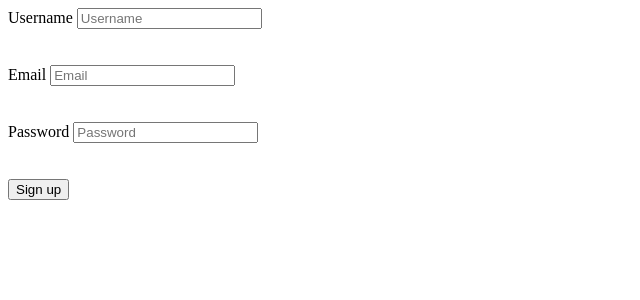
After one commit to ArshadQamar/FirstFlaskProject, a Flask app: page /signup in a window 1280 px wide. The commit adds this page. Shown: the top 300 px of the page, without its empty margins (0-640 px from the left). Run offline with Flask 3, Linux system fonts and the light colour scheme.

Commit message:
Implemented a prototype signup and authentication using dictionary as database

```diff
--- a/app.py
+++ b/app.py
@@ -10,6 +10,9 @@ app = Flask(__name__)
 # Set the secret key from the .env file
 app.secret_key = os.getenv('SECRET_KEY')
 
+#Initializing Database
+db ={}
+
 # #home page route
 @app.route("/")
 def index():
@@ -21,11 +24,19 @@ def index():
 @app.route("/login", methods=['GET', 'POST'])
 def login():
     if request.method == 'POST':
-        name = request.form.get("username")   # getting user name
-        session['username'] = name
-        return redirect(url_for('home'))
+        # getting user name and password
+        name = request.form.get("username")
+        password = request.form.get("password")
+
+        if name in db:
+            if db[name]["password"] == password:
+                session['username'] = name
+                return redirect(url_for('home'))
+            return "incorrect password"
+        return "user not found"
 
     if 'username' in session:
+        #Output after GET request
         return redirect(url_for('home'))
 
     return render_template("login.html")
@@ -33,13 +44,48 @@ def login():
 # Home page
 @app.route("/home")
 def home():
+
+    # getting the username from the session started and storing it in name
     name = session.get("username")
+
+
     if not name:
+    # returning login page if there's no session
         return redirect(url_for("login"))
+
+    # returning home.html by injecting name variable of home route to name variable present in html jinja template
     return render_template("home.html", name=name)
 
 # Logout
 @app.route("/logout")
 def logout():
-    session.pop("username", None)  # Remove username from session
+    # Remove username from session
+    session.pop("username", None)
     return redirect(url_for('login'))
+
+# Sign up Form
+@app.route('/signup', methods=['GET', 'POST'])
+def signup():
+
+    if request.method == 'POST':
+        username = request.form.get("username")
+        password = request.form.get("password")
+        email = request.form.get("email")
+
+
+        #check for duplicate username
+        if username in db:
+            return "Username already exists, please choose a different one."
+
+        #check for duplicate email
+        for user in db.values():
+            if user[email] == email:
+                return "Email already exists, please try a different one."
+
+        #store data of the user
+        db[username]={"email": email, "password":password}
+        print(db)
+        return f"Signed up successfully, proceed to <a href='{url_for('login')}'>login</a>"
+
+
+    return render_template("signup.html")
--- a/templates/index.html
+++ b/templates/index.html
@@ -10,6 +10,8 @@
         {% block content %}
         <!-- Default content goes here if no child template overrides -->
         <h2>Welcome to my application. To Login please <a href="/login"> click here</a></h2>
+        <br>
+        <h3><a href="/signup">Sign up</a></h3>
         {% endblock %}
     </main>
 
--- /dev/null
+++ b/templates/signup.html
@@ -0,0 +1,31 @@
+{% extends 'index.html' %}
+
+{% block content %}
+
+<form action="/signup" method="post">
+    <div>
+        <label for="username">Username</label>
+        <input type="text" id="username" name="username" required minlength="4" maxlength="20" placeholder="Username">
+    </div><br>
+    <br>
+    <div>
+        <label for="email">Email</label>
+        <input type="email" id="email" name="email" required minlength="4" placeholder="Email">
+    </div><br>
+    <br>
+    <div>
+        <label for="password">Password</label>
+        <input type="password" id="password" name="password" required minlength="8" pattern="(?=.*\d)(?=.*[a-z])(?=.*[A-Z]).{8,}" title="Must contain at least one number and one uppercase and lowercase letter, and at least 8 or more characters" required placeholder="Password">
+    </div><br>
+    <br>
+
+    <button type="submit">Sign up</button>
+
+
+
+
+</form>
+
+
+
+{% endblock %}
```
Also changed, not shown: templates/login.html (+9 -2 lines), 1 other file.
